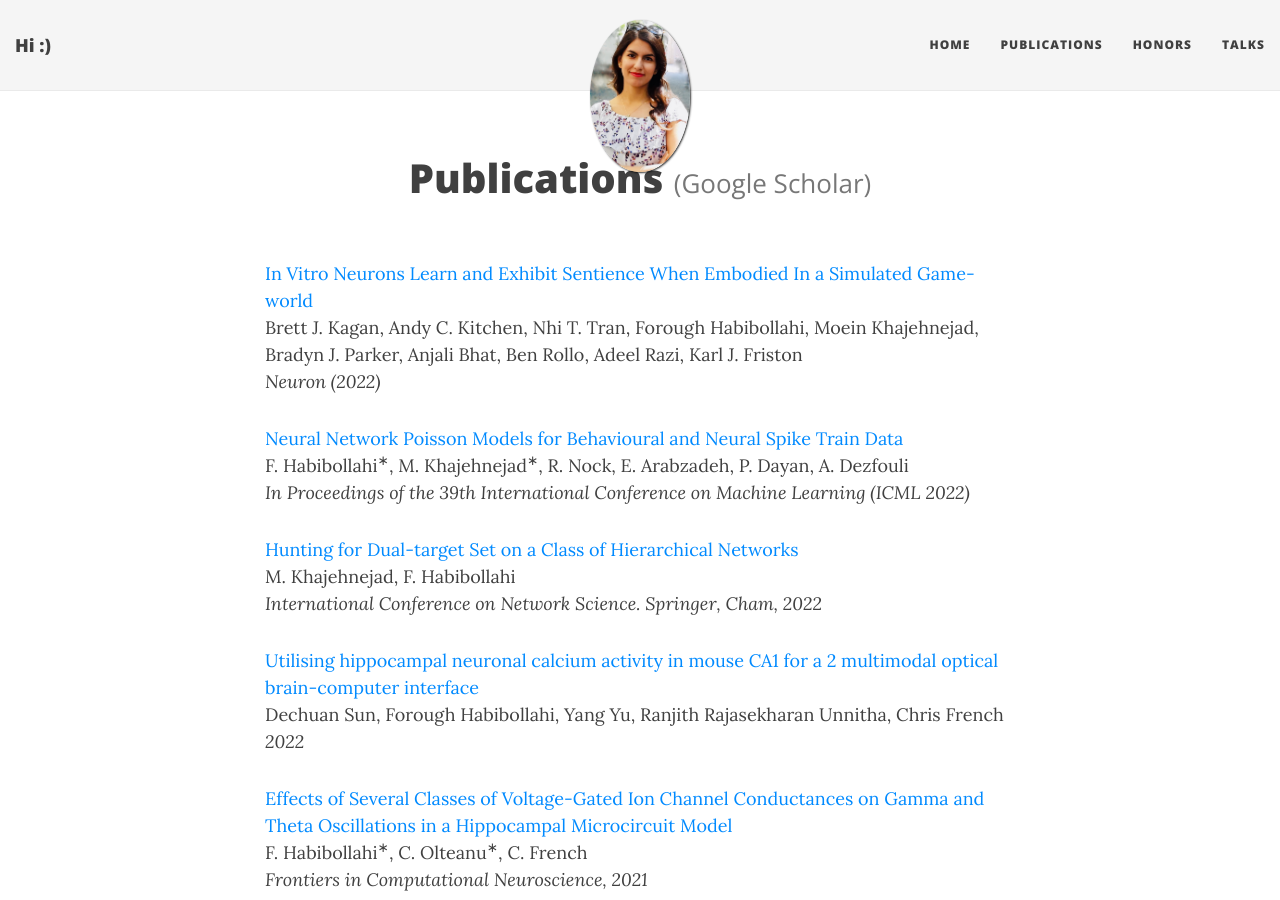
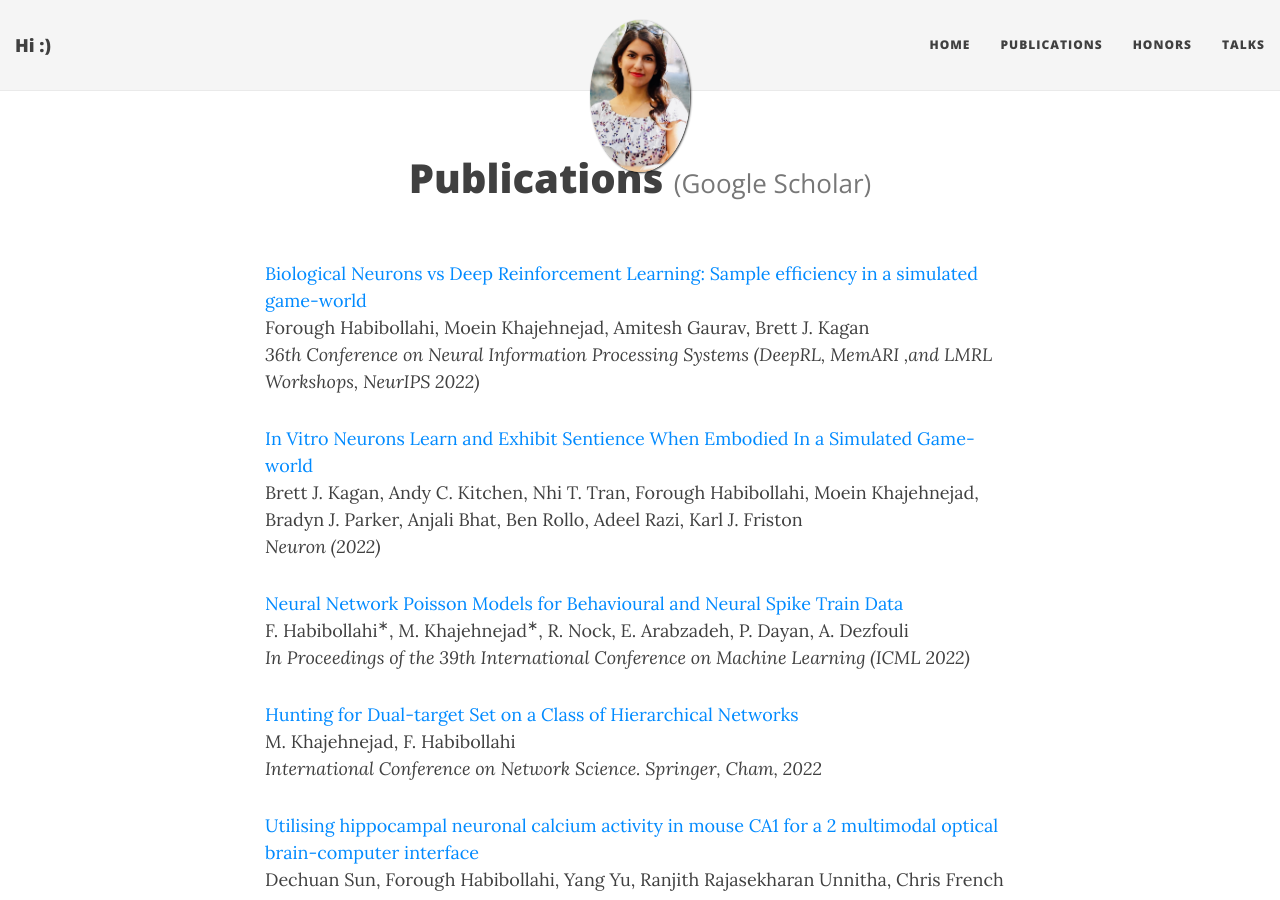
Before and after one commit to ForoughHa/ForoughHa.github.io, a Jekyll site: the page built from publications.md, in a window 1280 px wide and 900 px high. Built offline with Jekyll 4.4.1, drawn with Linux system fonts in a browser that asks for light colours; nearby versions of some CDN libraries.

Commit message:
Update publications.md

```diff
--- a/publications.md
+++ b/publications.md
@@ -4,6 +4,15 @@ title: Publications <a href="https://scholar.google.com/citations?user=t6uNqqIAA
 ---
 <!-- ### 2022 -->
 <!-- --- -->
+
+
+<a href="https://memari-workshop.github.io/">Biological Neurons vs Deep Reinforcement Learning: Sample efficiency in a simulated game-world </a>
+ <br />
+Forough Habibollahi, Moein Khajehnejad, Amitesh Gaurav, Brett J. Kagan
+<br />
+<em> 36th Conference on Neural Information Processing Systems (DeepRL, MemARI ,and LMRL Workshops, NeurIPS 2022) </em>
+
+
 
 
 <a href="https://www.cell.com/neuron/fulltext/S0896-6273(22)00806-6">In Vitro Neurons Learn and Exhibit Sentience When Embodied In a Simulated Game-world </a>
```
